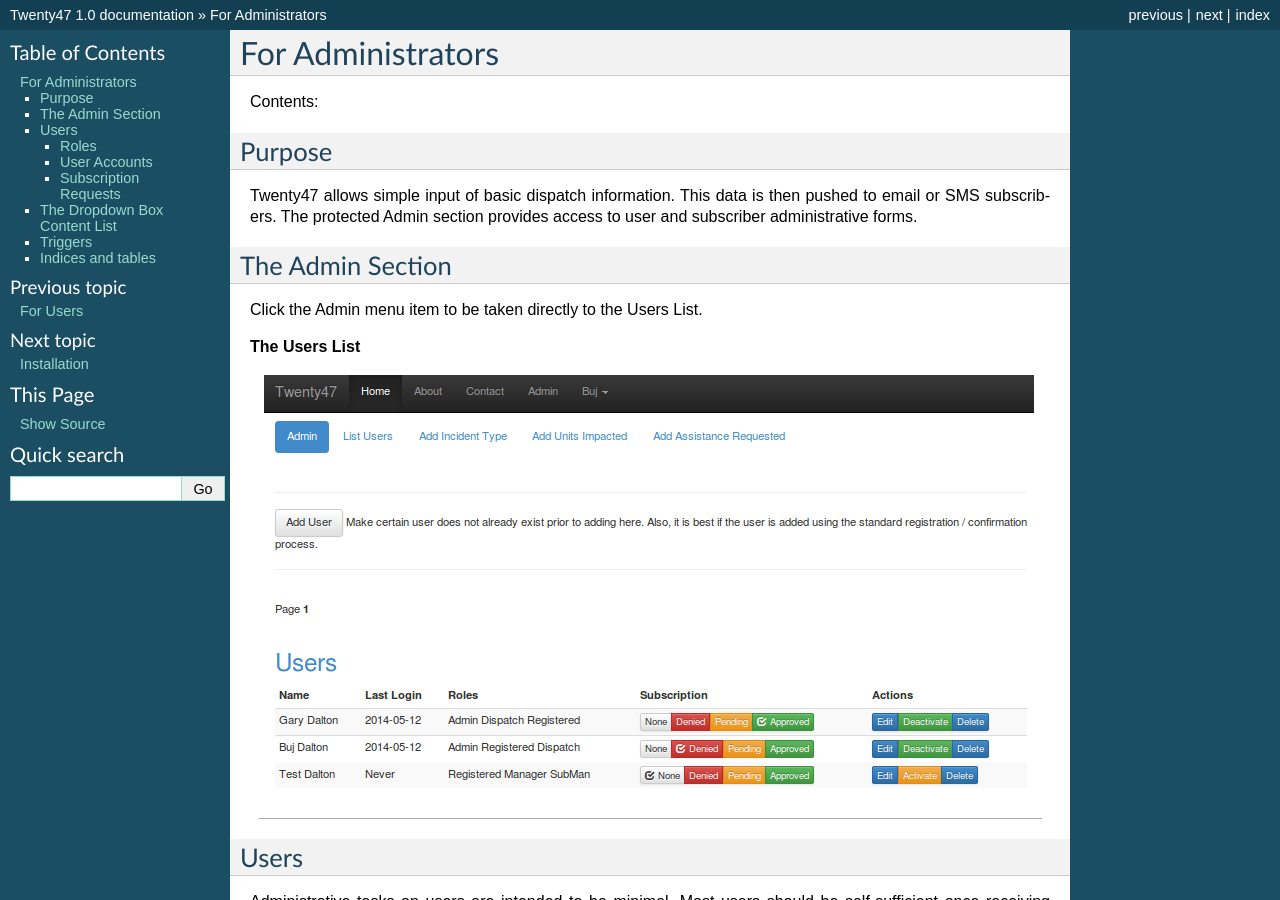
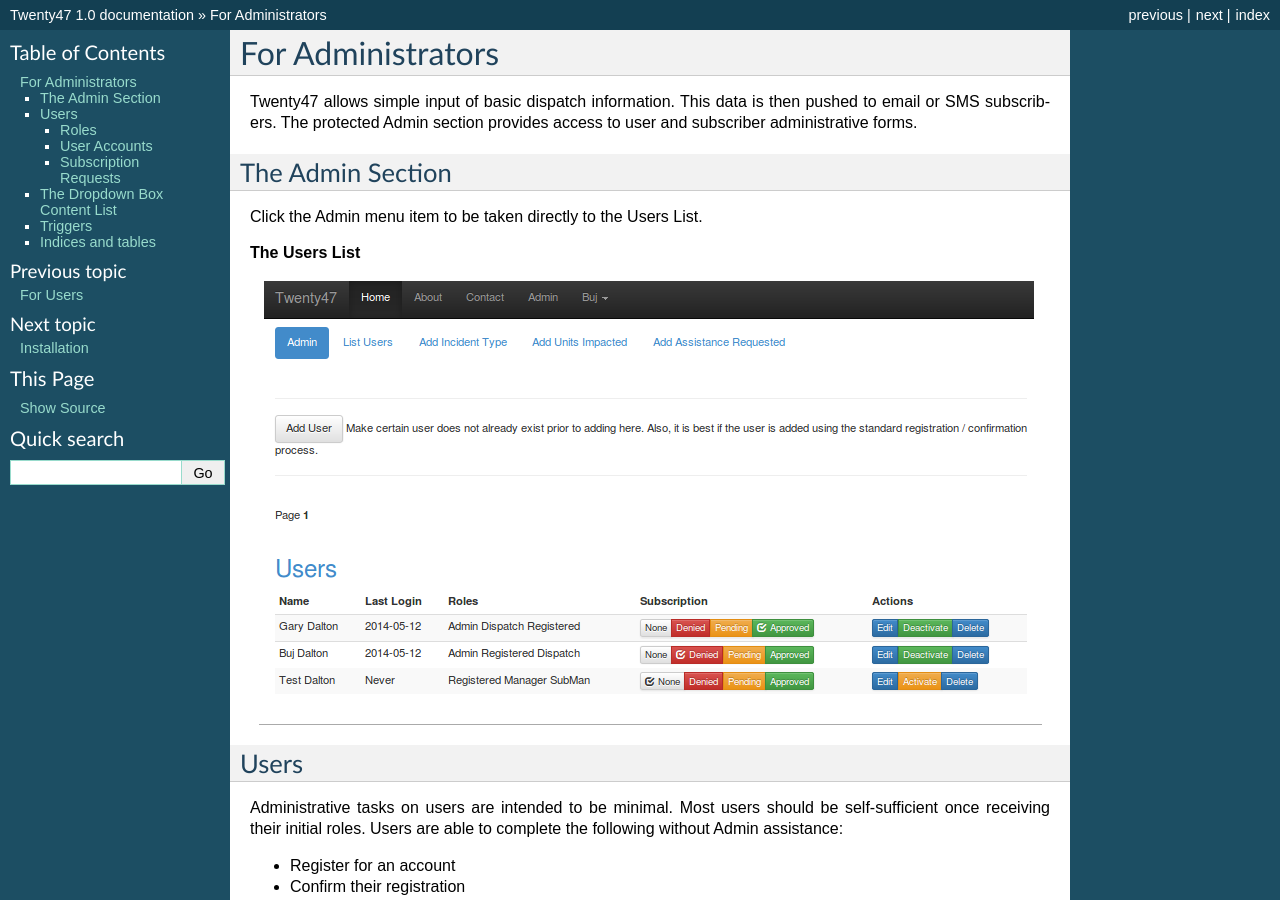
Before and after one commit to gary-dalton/Twenty47, a Sphinx documentation site: the page built from docs/for_admins.rst, in a window 1280 px wide and 900 px high. Built offline with Sphinx 7.4.7, drawn with Linux system fonts in a browser that asks for light colours.

Commit message:
Minor reformatting on docs

```diff
--- a/docs/for_admins.rst
+++ b/docs/for_admins.rst
@@ -2,13 +2,6 @@
 For Administrators
 ################################
 
-Contents:
-
-.. toctree::
-   :maxdepth: 2
-
-Purpose
-=======
 Twenty47 allows simple input of basic dispatch information. This data
 is then pushed to email or SMS subscribers. The protected Admin section
 provides access to user and subscriber administrative forms.
@@ -133,15 +126,19 @@
 by Twenty47. There are many triggers, two of which are important for
 administration.
 
-======================  ============================    ====================
- Trigger                 Twenty47 Action                 Response via link
-======================  ============================    ====================
-User confirmed          Send email to Managers          * Set as Dispatch
-                                                        * Set as Registered
-                                                        * Deactivate
-Subscription requested  Send email to SubMans           * Approve
-                                                        * Deny
-======================  ============================    ====================
+======================  =========================   ====================
+ Trigger                 Twenty47 Action              Response via link
+======================  =========================   ====================
+User confirmed          Send email to Managers      Set as Dispatch
+
+                                                    Set as Registered
+
+                                                    Deactivate
+
+Subscription requested  Send email to SubMans       Approve
+
+                                                    Deny
+======================  =========================   ====================
 
 The administrative triggers will send emails which include action links.
 The action links may be clicked on to complete that action without
--- a/docs/index.rst
+++ b/docs/index.rst
@@ -9,7 +9,7 @@
 Contents:
 
 .. toctree::
-   :maxdepth: 3
+   :maxdepth: 2
 
    for_users
    for_admins
--- a/docs/installation.rst
+++ b/docs/installation.rst
@@ -81,9 +81,11 @@
 
 Next, create a userAdminAnyDatabase role
 
-    use admin   # use the admin db
+    mongo
 
-    db.createUser({user:"siteUserAdmin", pwd:"password", roles:[{role: "userAdminAnyDatabase", db: "admin"}]})
+    use admin
+
+    db.createUser({user:"siteUserAdmin",pwd:"password",roles:[{role:"userAdminAnyDatabase",db:"admin"}]})
 
 Create Twenty47 Database
 ^^^^^^^^^^^^^^^^^^^^^^^^
```
Also changed, not shown: docs/for_users.rst (+1 -8 lines).
